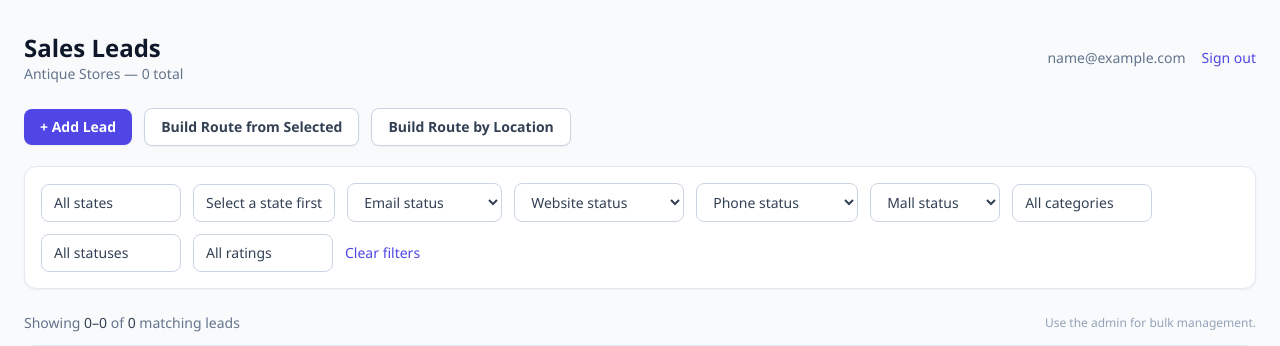
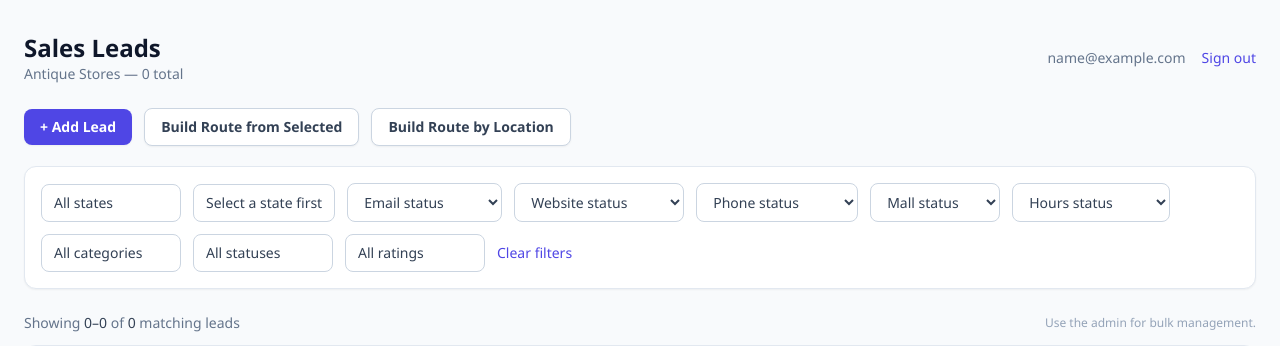
Before and after one commit to CharlesDomeracki/CRM, a Django app: page / in a window 1280 px wide. Shown: the top 346 px of the page. Run offline with Django 5.2, Linux system fonts and the light colour scheme; the visitor is signed in with stand-in values (Sample User, id 1); data that the repository does not hold is empty; some libraries are stand-ins or nearby versions.

Commit message:
Add hours filter to lead list view
Filters leads by whether store hours are filled in. "Has hours" matches
any lead with at least one day populated; "Missing hours" matches leads
with all seven day fields empty.

Co-Authored-By: Claude Sonnet 4.6 <noreply@anthropic.com>

```diff
--- a/leads/views.py
+++ b/leads/views.py
@@ -68,6 +68,17 @@ def lead_list(request):
     elif in_mall == "no":
         leads = leads.filter(in_mall=False)
 
+    has_hours = request.GET.get("has_hours", "").strip()
+    hour_fields = ["monday_hours", "tuesday_hours", "wednesday_hours", "thursday_hours", "friday_hours", "saturday_hours", "sunday_hours"]
+    if has_hours == "yes":
+        from django.db.models import Q
+        q = Q()
+        for f in hour_fields:
+            q |= ~Q(**{f: ""})
+        leads = leads.filter(q)
+    elif has_hours == "no":
+        leads = leads.filter(**{f: "" for f in hour_fields})
+
     sort = request.GET.get("sort", "").strip()
     if sort == "rating":
         leads = leads.order_by("star_count")
@@ -99,7 +110,7 @@ def lead_list(request):
     page_obj = paginator.get_page(page_number)
 
     detail_link_qs = urlencode(
-        [("q", query), ("sort", sort), ("page", page_obj.number), ("has_email", has_email), ("has_website", has_website), ("has_phone", has_phone), ("in_mall", in_mall)]
+        [("q", query), ("sort", sort), ("page", page_obj.number), ("has_email", has_email), ("has_website", has_website), ("has_phone", has_phone), ("in_mall", in_mall), ("has_hours", has_hours)]
         + [("status_filter", s) for s in statuses_selected]
         + [("state_filter", s) for s in states_selected]
         + [("city_filter", c) for c in cities_selected]
@@ -107,7 +118,7 @@ def lead_list(request):
         + [("rating", r) for r in ratings_selected]
     )
     filters_qs = urlencode(
-        [("q", query), ("has_email", has_email), ("has_website", has_website), ("has_phone", has_phone), ("in_mall", in_mall)]
+        [("q", query), ("has_email", has_email), ("has_website", has_website), ("has_phone", has_phone), ("in_mall", in_mall), ("has_hours", has_hours)]
         + [("status", s) for s in statuses_selected]
         + [("state", s) for s in states_selected]
         + [("city", c) for c in cities_selected]
@@ -115,7 +126,7 @@ def lead_list(request):
         + [("rating", r) for r in ratings_selected]
     )
     pagination_qs = urlencode(
-        [("q", query), ("sort", sort), ("has_email", has_email), ("has_website", has_website), ("has_phone", has_phone), ("in_mall", in_mall)]
+        [("q", query), ("sort", sort), ("has_email", has_email), ("has_website", has_website), ("has_phone", has_phone), ("in_mall", in_mall), ("has_hours", has_hours)]
         + [("status", s) for s in statuses_selected]
         + [("state", s) for s in states_selected]
         + [("city", c) for c in cities_selected]
@@ -143,6 +154,7 @@ def lead_list(request):
             "has_website": has_website,
             "has_phone": has_phone,
             "in_mall": in_mall,
+            "has_hours": has_hours,
             "states": [s for s in states if s],
             "cities_by_state": cities_by_state,
             "categories": [c for c in categories if c],
--- a/templates/leads/lead_list.html
+++ b/templates/leads/lead_list.html
@@ -139,6 +139,11 @@
                 <option value="yes" {% if in_mall == "yes" %}selected{% endif %}>In a mall</option>
                 <option value="no" {% if in_mall == "no" %}selected{% endif %}>Not in a mall</option>
             </select>
+            <select name="has_hours" class="rounded-lg border border-slate-300 bg-white px-3 py-2 text-sm text-slate-700 hover:border-indigo-400 transition">
+                <option value="">Hours status</option>
+                <option value="yes" {% if has_hours == "yes" %}selected{% endif %}>Has hours on file</option>
+                <option value="no" {% if has_hours == "no" %}selected{% endif %}>Missing hours</option>
+            </select>
             <div class="filter-dropdown" id="category-dropdown">
                 <button type="button" class="toggle min-w-[140px] text-left rounded-lg border border-slate-300 bg-white px-3 py-2 text-sm text-slate-700 hover:border-indigo-400 transition" id="category-toggle">
                     {% if categories_selected %}{{ categories_selected|length }} categor{{ categories_selected|length|pluralize:"y,ies" }} selected{% else %}All categories{% endif %}
```
